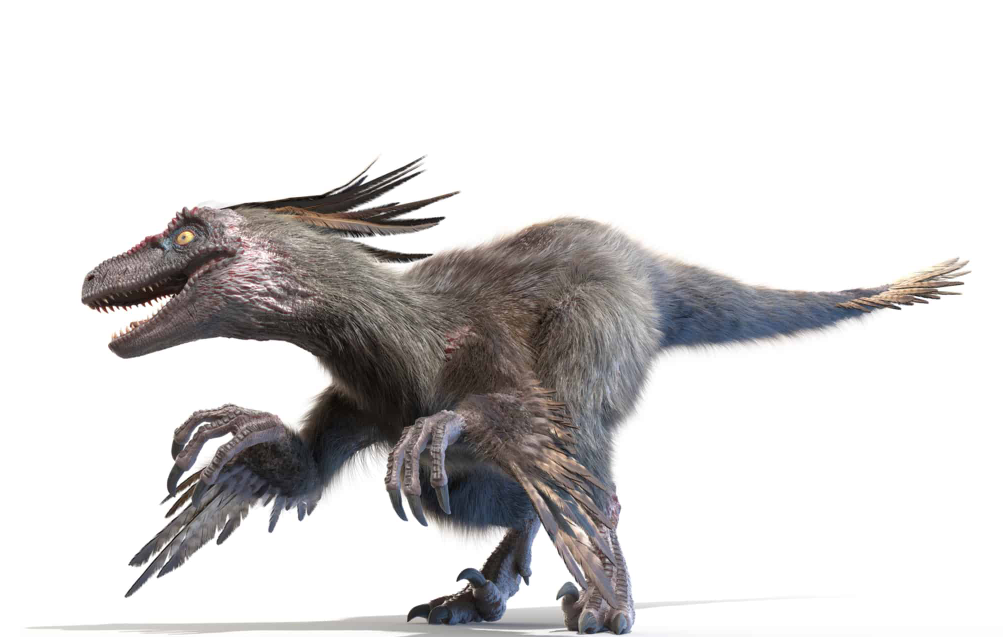
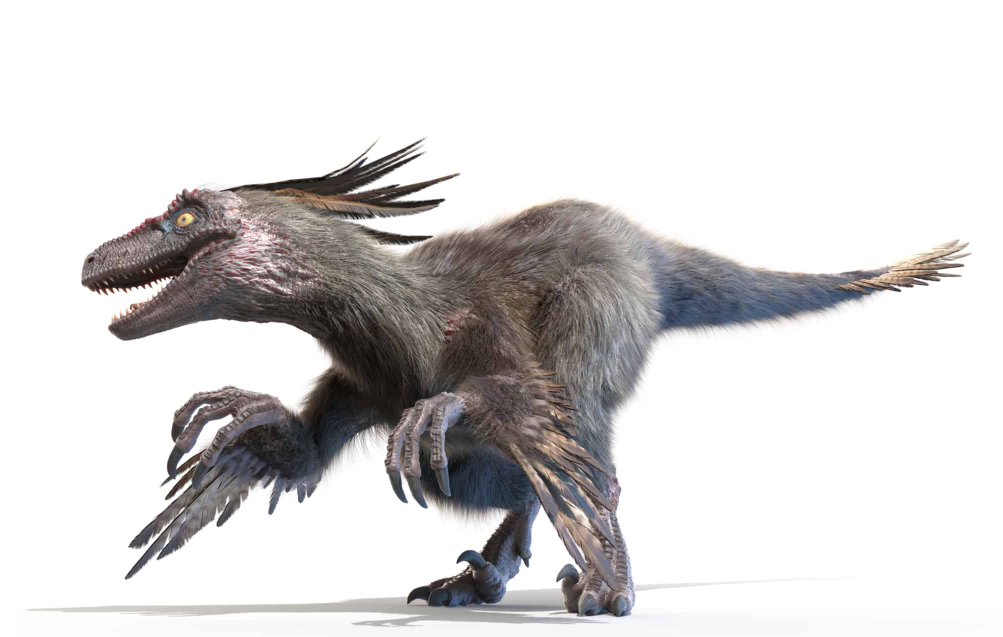
Before and after one commit to SaralSingh/nweb, a plain HTML site: page index.html in a window 1280 px wide. Shown: the part 187-824 px from the top of the page, without its empty margins (120-1123 px from the left). Drawn offline with Linux system fonts and the light colour scheme.

Commit message:
Update index.html

```diff
--- a/index.html
+++ b/index.html
@@ -7,8 +7,8 @@
 
     <body>
 
-        <h1 class="raptor-text">VELOCIRAPTOR</h1><br>
-        <center><img class="img-raptor" src ="images\raptor.jpg"width="1000",height="1000" text-align: center;/></center><br><br>
+        <h1 class="raptor-text">VELOCIRAPTOR</h1>
+        <center><img class="img-raptor" src ="images\raptor.jpg"width="1000",height="1000" text-align: center;/></center>
 
 
         <p class="intro-raptor"><b>
```
